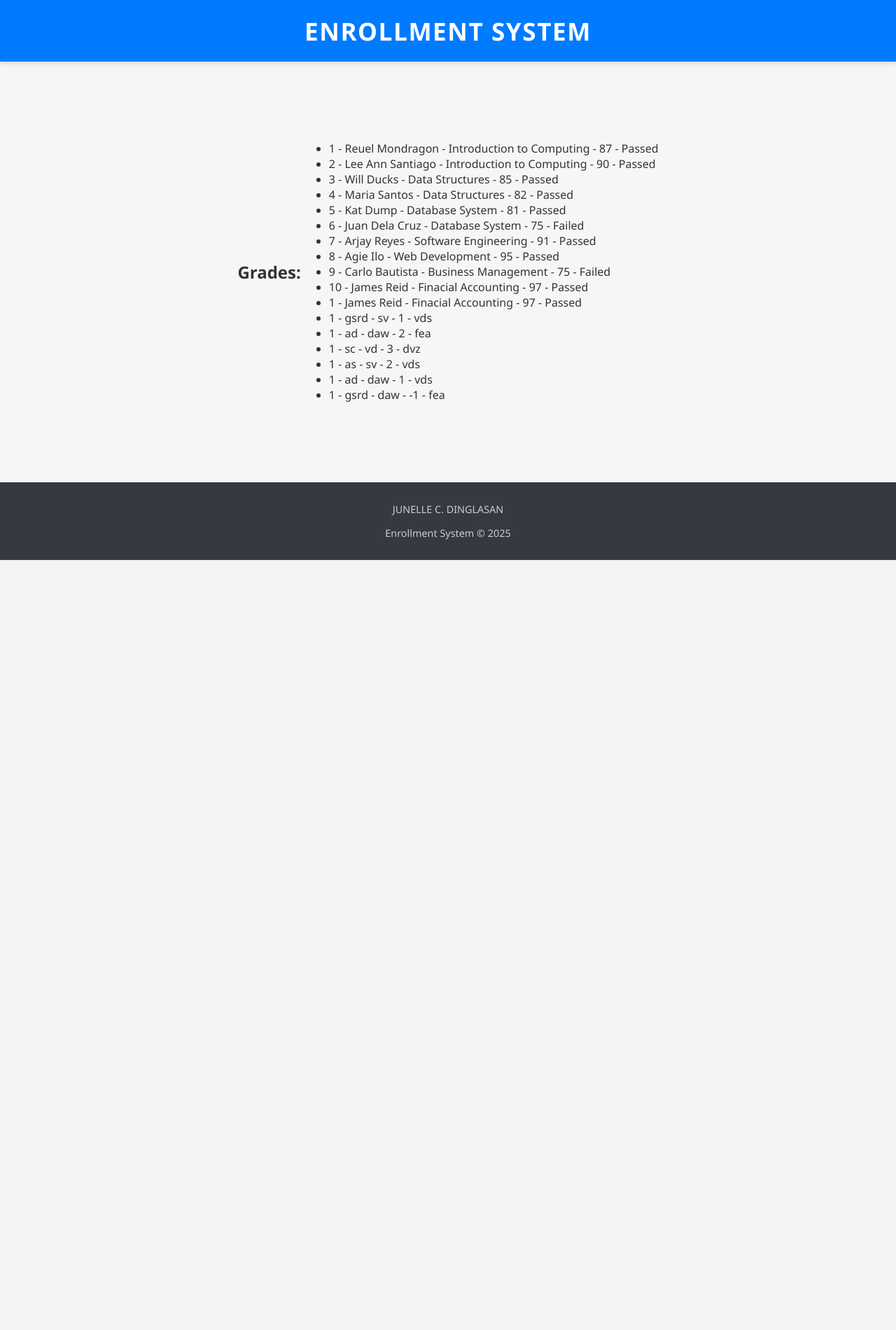
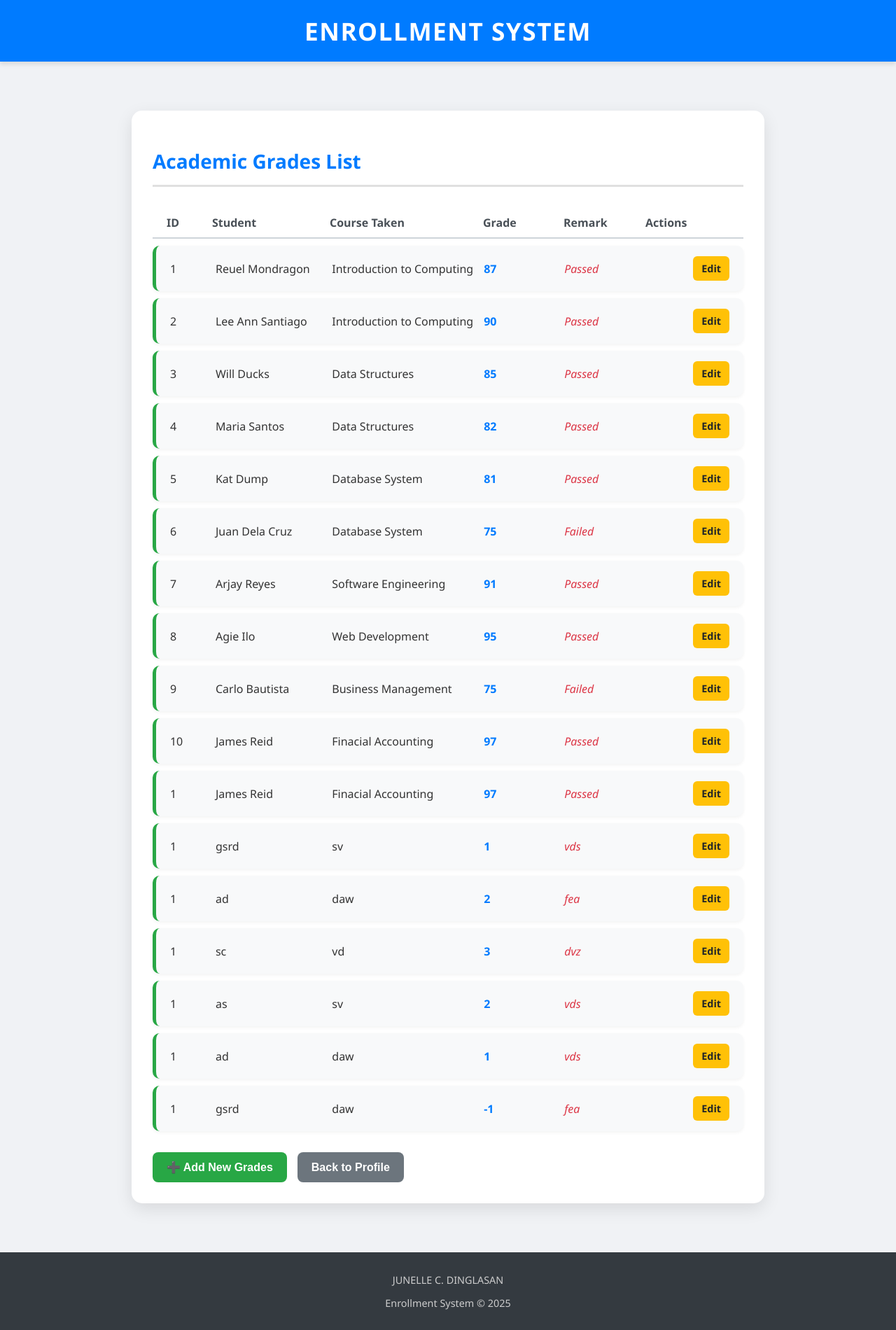
Before and after one commit to junelledinglasan/FINALS_ACTIVITY_5_ITPS309, a Django app: page /grades/ in a window 1280 px wide. Shown: the whole page at 70% size. Before the commit the page ends 800 px from the top, so only its background shows below. Run offline with Django 5.2, Linux system fonts and the light colour scheme; a user stored in the database is signed in; data comes from the database, SQL or seed files in the repository.

Commit message:
Update grades_list.html

```diff
--- a/enrollment/online_enrollment/templates/grades_list.html
+++ b/enrollment/online_enrollment/templates/grades_list.html
@@ -1,12 +1,193 @@
 {% extends 'base.html' %}
-{% block title %} Student Grades {% endblock %}
+{% block title %} Student Grades List {% endblock %}
 
 {% block content %}
-    <h2>Grades:</h2>
-    <ul>
+<style>
+    /* General Layout */
+    body {
+        background-color: #f0f2f5; /* Light background */
+    }
+
+    .grades-container {
+        max-width: 900px; /* Slightly wider container */
+        margin: 50px auto;
+        padding: 30px;
+        background-color: #ffffff;
+        border-radius: 15px; /* Softer rounded corners */
+        box-shadow: 0 8px 25px rgba(0, 0, 0, 0.1);
+        font-family: 'Segoe UI', Tahoma, Geneva, Verdana, sans-serif;
+    }
+
+    h2 {
+        color: #007bff;
+        font-size: 28px;
+        font-weight: 600;
+        border-bottom: 3px solid #e0e0e0;
+        padding-bottom: 15px;
+        margin-bottom: 30px;
+    }
+
+    /* List Styling (The Grid/Table structure) */
+    .grades-list {
+        list-style: none;
+        padding: 0;
+        margin: 0;
+    }
+
+    .grades-list li {
+        display: grid; /* Use CSS Grid for powerful column alignment */
+        grid-template-columns: 50px 1.5fr 2fr 100px 1fr 120px; /* Define column widths */
+        gap: 15px;
+        align-items: center;
+        padding: 15px 20px;
+        margin-bottom: 10px;
+        background-color: #f8f9fa;
+        border-radius: 10px;
+        border-left: 5px solid #28a745;
+        box-shadow: 0 2px 5px rgba(0, 0, 0, 0.05);
+        transition: background-color 0.2s;
+    }
+
+    .grades-list li:hover {
+        background-color: #e9ecef;
+    }
+
+    /* Header for the List (optional, for better table visualization) */
+    .list-header {
+        display: grid;
+        grid-template-columns: 50px 1.5fr 2fr 100px 1fr 120px;
+        gap: 15px;
+        padding: 10px 20px;
+        margin-bottom: 10px;
+        font-weight: bold;
+        color: #495057;
+        border-bottom: 2px solid #ced4da;
+    }
+
+    /* Grade Details Styling */
+    .grade-item span {
+        white-space: nowrap;
+        overflow: hidden;
+        text-overflow: ellipsis;
+        color: #343a40;
+    }
+
+    .grade-score {
+        font-weight: bold;
+        color: #007bff; /* Blue for the actual grade */
+    }
+
+    .grade-remark {
+        font-style: italic;
+        color: #dc3545; /* Red for important remarks */
+    }
+
+
+    /* Actions Column Styles */
+    .item-actions {
+        display: flex;
+        gap: 8px;
+        justify-content: flex-end;
+        align-items: center;
+        padding-left: 10px;
+    }
+
+    .item-actions a {
+        padding: 8px 12px;
+        border-radius: 6px;
+        text-decoration: none;
+        font-size: 0.9em;
+        font-weight: 600;
+        transition: background-color 0.2s;
+        white-space: nowrap;
+    }
+
+    .edit-link {
+        background-color: #ffc107; /* Yellowish for Edit */
+        color: #212529;
+    }
+    .edit-link:hover {
+        background-color: #e0a800;
+    }
+
+    /* Added Delete Link Styling */
+    .delete-link {
+        background-color: #dc3545; /* Red for Delete */
+        color: white;
+    }
+    .delete-link:hover {
+        background-color: #c82333;
+    }
+
+    /* Button Group (Bottom buttons) */
+    .button-group {
+        margin-top: 30px;
+        display: flex;
+        gap: 15px;
+        justify-content: flex-start;
+    }
+
+    .action-button {
+        padding: 12px 20px;
+        border: none;
+        border-radius: 8px;
+        font-size: 1em;
+        font-weight: 600;
+        cursor: pointer;
+        transition: background-color 0.3s, transform 0.1s;
+    }
+
+    .action-button a {
+        text-decoration: none;
+        color: white;
+    }
+    .add-button { background-color: #28a745; }
+    .add-button:hover { background-color: #218838; transform: translateY(-1px); }
+    .back-button { background-color: #6c757d; }
+    .back-button a { color: white; } /* Ensure text color is right for back button */
+    .back-button:hover { background-color: #5a6268; transform: translateY(-1px); }
+</style>
+
+<div class="grades-container">
+    <h2>Academic Grades List</h2>
+
+    <div class="list-header">
+        <span>ID</span>
+        <span>Student</span>
+        <span>Course Taken</span>
+        <span>Grade</span>
+        <span>Remark</span>
+        <span>Actions</span>
+    </div>
+
+    <ul class="grades-list">
         {% for grade in grades %}
-            <li>{{grade.Grade_id}} - {{grade.student_name}} - {{grade.course_taken}} - {{grade.grade}} - {{grade.remark}}
+            <li>
+                <span>{{grade.Grade_id}}</span>
+                <span>{{grade.student_name}}</span>
+                <span>{{grade.course_taken}}</span>
+                <span class="grade-score">{{grade.grade}}</span>
+                <span class="grade-remark">{{grade.remark}}</span>
+
+                <span class="item-actions">
+                    <a href="{% url 'edit_grades' pk=grade.pk %}" class="edit-link">Edit</a>
+
+                </span>
             </li>
+        {% empty %}
+            <p style="text-align: center; color: #6c757d; padding: 20px;">No grades found for this student.</p>
         {% endfor %}
     </ul>
+
+    <div class="button-group">
+        <button class="action-button add-button">
+            <a href="{% url 'add_grades' %}">➕ Add New Grades</a>
+        </button>
+        <button class="action-button back-button">
+            <a href="{% url 'student_profile' %}">Back to Profile</a>
+        </button>
+
+    </div>
+</div>
+
 {% endblock %}
```
